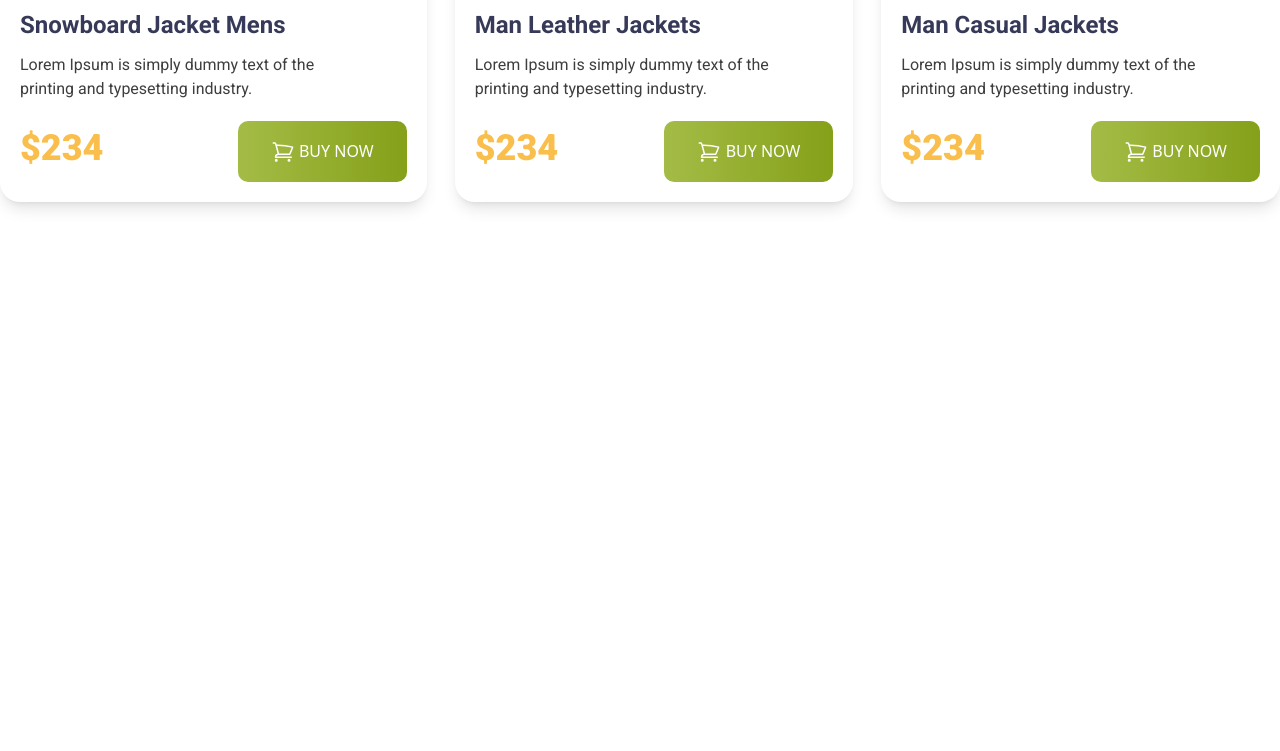
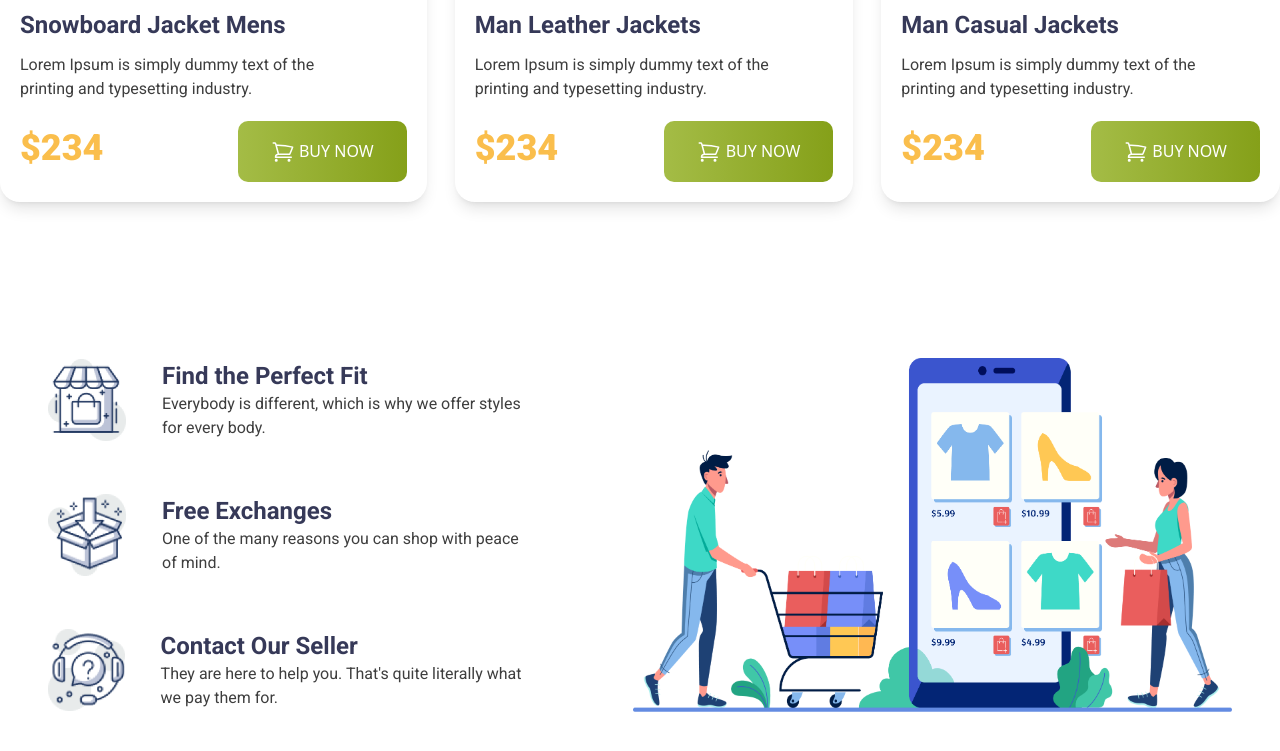
Before and after one commit to nafiulkabirbd/penguin-fashion, a plain HTML site: page index.html in a window 1280 px wide. Shown: the part 1878-2629 px from the top of the page. Before the commit the page ends 2129 px from the top, so only its background shows below. Drawn offline with nearby package versions, Linux system fonts and the light colour scheme.

Commit message:
service added

```diff
--- a/css/style.css
+++ b/css/style.css
@@ -16,3 +16,18 @@
   width: 387px;
   height: 387px;
 }
+
+.service-box {
+  width: 489px;
+  height: 135px;
+}
+
+.icon-service {
+  width: 78px;
+  height: 82px;
+}
+
+.img-shopping {
+  width: 599px;
+  height: 354.07px;
+}
--- a/index.html
+++ b/index.html
@@ -349,11 +349,56 @@
       <!-- man jacket section end -->
 
       <!-- service section start -->
-      <section>
-        <div>
+      <section class="my-[130px]">
+        <div class="md:flex justify-around items-center">
           <div>
-
+            <div
+              class="flex justify-between items-center service-box space-x-9"
+            >
+              <img class="icon-service" src="icons/house.png" alt="house" />
+              <div>
+                <h2 class="text-[#363958] font-roboto text-2xl font-bold">
+                  Find the Perfect Fit
+                </h2>
+                <p class="text-[#3E3E3E] font-roboto text-base font-normal">
+                  Everybody is different, which is why we offer styles for every
+                  body.
+                </p>
+              </div>
+            </div>
+            <div
+              class="flex justify-between items-center service-box space-x-9"
+            >
+              <img class="icon-service" src="icons/box.png" alt="box" />
+              <div>
+                <h2 class="text-[#363958] font-roboto text-2xl font-bold">
+                  Free Exchanges
+                </h2>
+                <p class="text-[#3E3E3E] font-roboto text-base font-normal">
+                  One of the many reasons you can shop with peace of mind.
+                </p>
+              </div>
+            </div>
+            <div
+              class="flex justify-between items-center service-box space-x-9"
+            >
+              <img
+                class="icon-service"
+                src="icons/question.png"
+                alt="question"
+              />
+              <div>
+                <h2 class="text-[#363958] font-roboto text-2xl font-bold">
+                  Contact Our Seller
+                </h2>
+                <p class="text-[#3E3E3E] font-roboto text-base font-normal">
+                  They are here to help you. That's quite literally what we pay
+                  them for.
+                </p>
+              </div>
+            </div>
           </div>
+          <img class="img-shopping" src="images/shopping.png" alt="" />
         </div>
       </section>
       <!-- service section end -->
```
